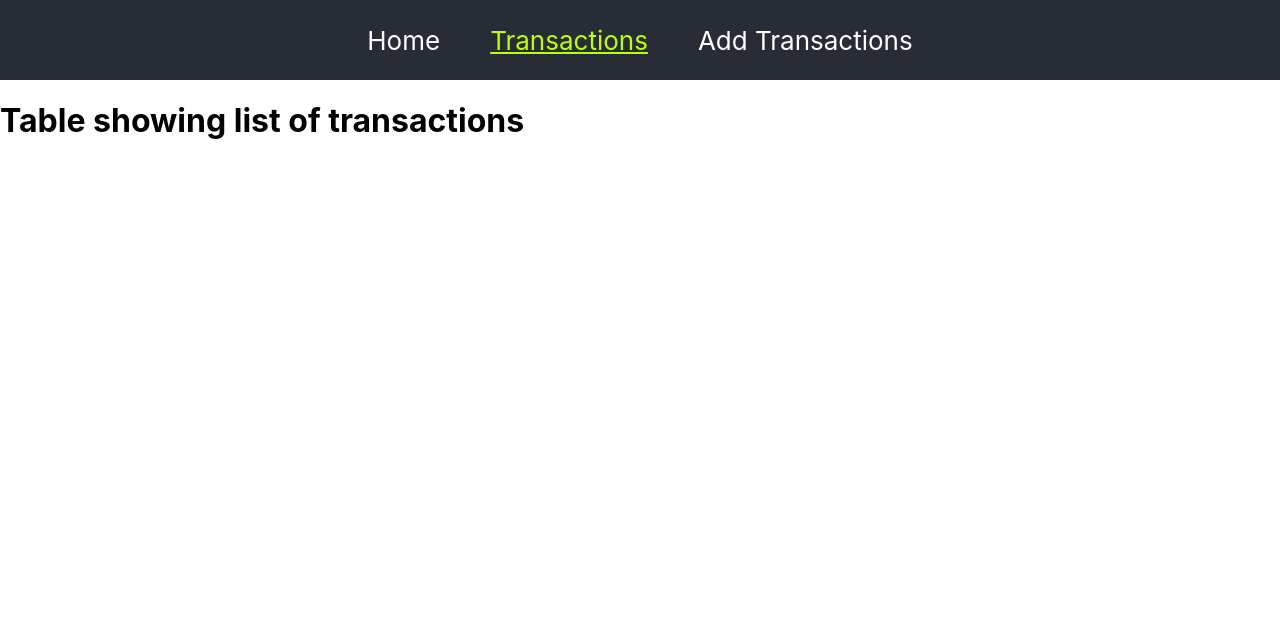
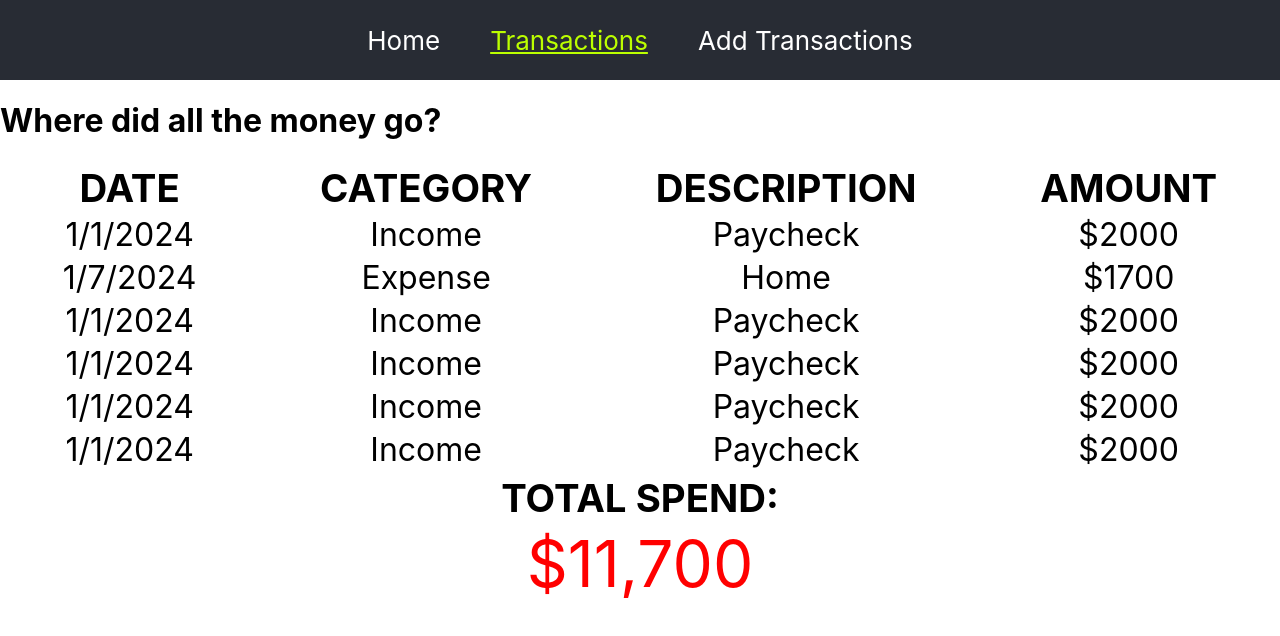
Before and after one commit to N2IT/p2-budget-binge, a React (Create React App) app: page /transactions in a window 1280 px wide. Shown: the top 636 px of the page. Built offline with nearby package versions, Linux system fonts and the light colour scheme.

Commit message:
transactions static page drafted

```diff
--- a/src/App.css
+++ b/src/App.css
@@ -47,6 +47,7 @@
 
 }
 
+/**************************** HOME page ****************************/
 .dbBoxPrimary,
 .dbIncome {
   grid-column: 1/9;
@@ -66,3 +67,26 @@
   border: 1px solid black;
   background-color: aqua;
 }
+/**************************** End HOME page ****************************/
+
+/**************************** Transactions page ************************/
+th {
+  font-size: 3vw;
+  width: 1%;
+}
+
+td {
+  font-size: 2.5vw;
+  text-align: center;
+}
+
+table>td {
+  font-size: 5vw;
+  color: red;
+}
+
+
+
+
+
+/**************************** End HOME page ****************************/
--- a/src/AppMobile.css
+++ b/src/AppMobile.css
@@ -1,4 +1,17 @@
 @media (max-width: 768px) {
+  .nav-link {
+    display: inline-block;
+    box-sizing: border-box;
+    color: white;
+    text-decoration: none;
+    padding: 0 5px;
+  }
+
+    .active {
+      color: #bcff00;
+      text-decoration: underline;
+  }
+
 
   .dbBoxPrimary,
   .dbIncome {
--- a/src/pages/Transactions.js
+++ b/src/pages/Transactions.js
@@ -4,7 +4,62 @@ function Transactions() {
     return (
         <>
             <main>
-                <h1>Table showing list of transactions</h1>
+                <h1>Where did all the money go?</h1>
+                <table>
+                    <thead>
+                        <tr>
+                            <th>DATE</th>
+                            <th>CATEGORY</th>
+                            <th>DESCRIPTION</th>
+                            <th>AMOUNT</th>
+                        </tr>
+                    </thead>
+                    <tbody>
+                        <tr>
+                            <td>1/1/2024</td>
+                            <td>Income</td>
+                            <td>Paycheck</td>
+                            <td>$2000</td>
+                        </tr>
+                        <tr>
+                            <td>1/7/2024</td>
+                            <td>Expense</td>
+                            <td>Home</td>
+                            <td>$1700</td>
+                        </tr>
+                        <tr>
+                            <td>1/1/2024</td>
+                            <td>Income</td>
+                            <td>Paycheck</td>
+                            <td>$2000</td>
+                        </tr>
+                        <tr>
+                            <td>1/1/2024</td>
+                            <td>Income</td>
+                            <td>Paycheck</td>
+                            <td>$2000</td>
+                        </tr>
+                        <tr>
+                            <td>1/1/2024</td>
+                            <td>Income</td>
+                            <td>Paycheck</td>
+                            <td>$2000</td>
+                        </tr>
+                        <tr>
+                            <td>1/1/2024</td>
+                            <td>Income</td>
+                            <td>Paycheck</td>
+                            <td>$2000</td>
+                        </tr>
+                    </tbody>
+                </table>
+                <table>
+                    <tr>
+                        <th>TOTAL SPEND: </th>
+                    </tr>
+                    <td>$11,700
+                    </td>
+                </table>
             </main>
         </>
     )
```
Also changed, not shown: src/components/NavBar.css (line endings or trailing spaces).
